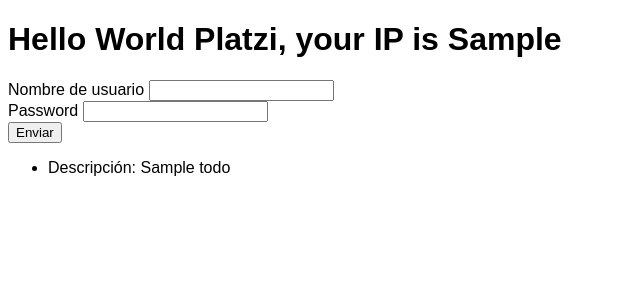
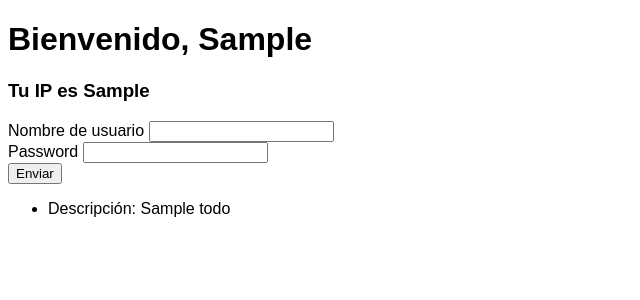
Before and after one commit to despinola91/curso_flask, a Flask app: template templates/hello.html in a window 1280 px wide. Shown: the part 66-366 px from the top of the page, without its empty margins (0-640 px from the left). Run offline with Flask 2, Linux system fonts and the light colour scheme; the template is opened without the code that fills it: values that come from a table or form of the project are taken from there, most other values are stand-ins (such as "Sample title", 1, 10 or a date in 2020); some libraries are stand-ins or nearby versions.

Commit message:
Adding GET and POST methods to hello route

```diff
--- a/main.py
+++ b/main.py
@@ -1,4 +1,4 @@
-from flask import Flask, request, make_response, redirect, render_template, session
+from flask import Flask, request, make_response, redirect, render_template, session, url_for
 #from flask_bootstrap import Bootstrap
 from flask_bs4 import Bootstrap
 #from os import urandom
@@ -40,14 +40,23 @@
     return response
 
 
-@app.route('/hello')
+@app.route('/hello', methods=['GET', 'POST'])
 def hello():
     user_ip = session.get('user_ip')
     login_form = LoginForm()
+    username = session.get('username')
+
     context = {
         'user_ip':user_ip,
         'todos': todos,
-        'login_form': login_form
+        'login_form': login_form,
+        'username': username
     }
-    #return render_template('hello.html', user_ip=user_ip, todos=todos)
+
+    if login_form.validate_on_submit():
+        username = login_form.username.data
+        session['username'] = username
+
+        return redirect(url_for('index'))
+
     return render_template('hello.html', **context)
--- a/templates/hello.html
+++ b/templates/hello.html
@@ -8,8 +8,11 @@
 {% endblock %}
 
 {%block content%}
+    {% if username %}
+        <h1>Bienvenido, {{ username | capitalize}}</h1>
+    {% endif %}
     {% if user_ip %}
-        <h1>Hello World Platzi, your IP is {{ user_ip }}</h1>
+        <h3>Tu IP es {{ user_ip }}</h3>
     {% else %}
         <a href="{{ url_for('index') }}">Ir a inicio</a>
     {% endif %}
```
